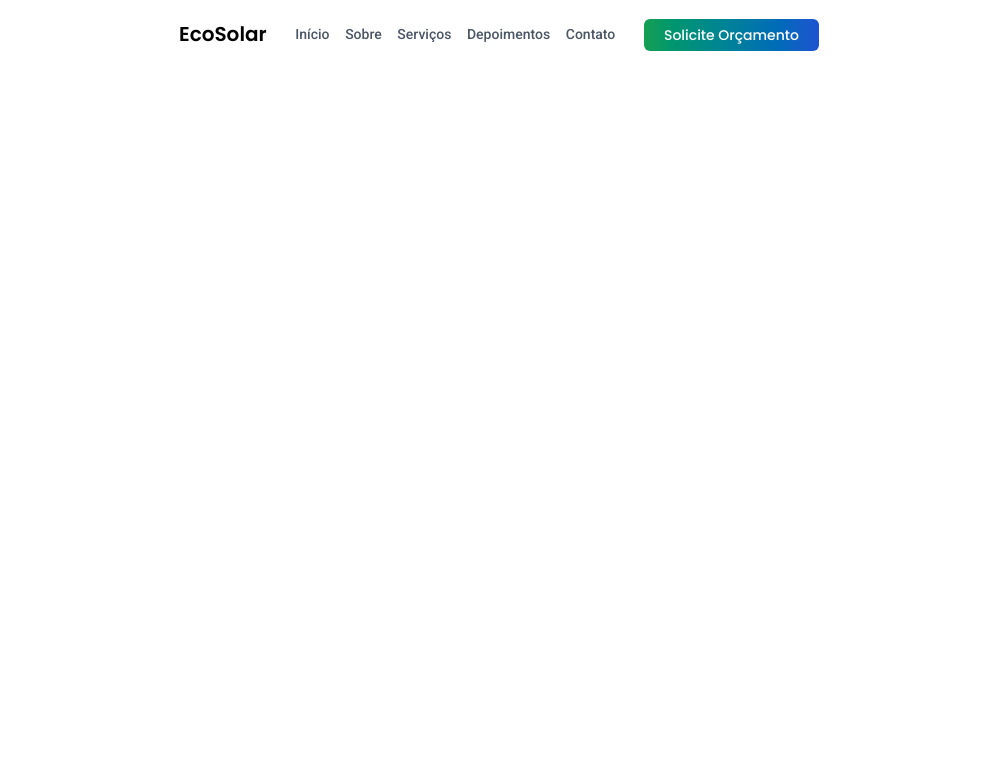
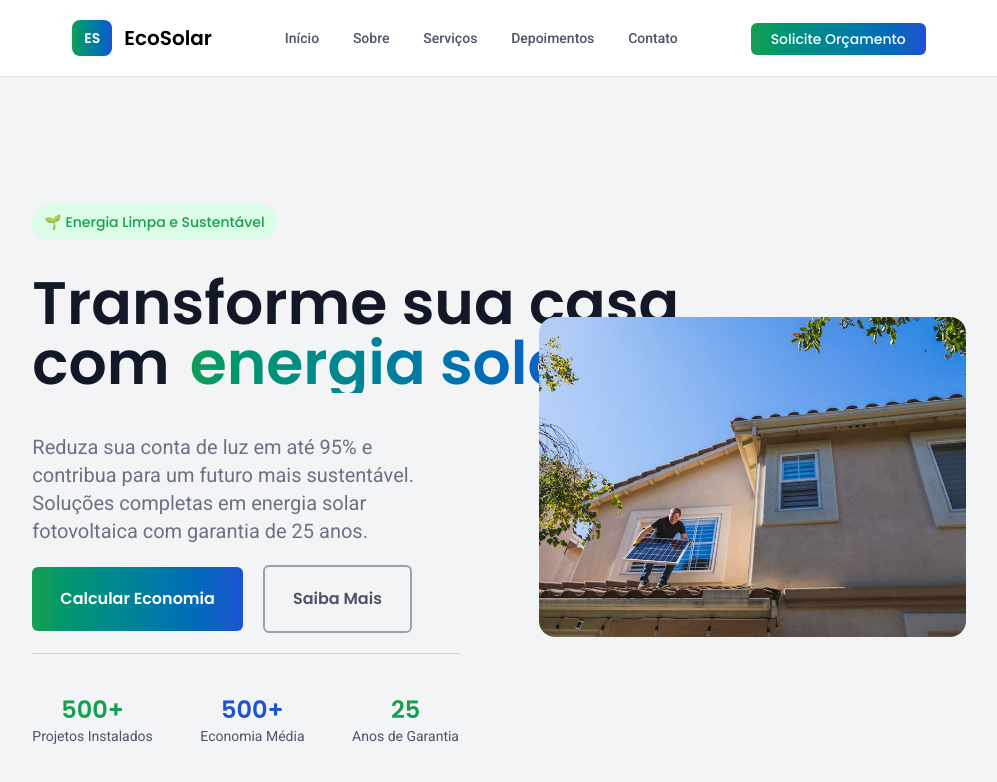
Before and after one commit to MatheusMartinsDeveloper/EcoSolar, a Next.js app: page / in a window 1280 px wide. Shown: the top 782 px of the page, without its empty margins (141-1138 px from the left). Built offline with nearby package versions, Linux system fonts and the light colour scheme.

Commit message:
feat: Ajust Header and build Hero component

```diff
--- /dev/null
+++ b/app/components/hero/Hero.tsx
@@ -0,0 +1,66 @@
+import Link from "next/link"
+import Image from "next/image"
+
+export default function Hero() {
+    return (
+        <section className="flex justify-center items-center gap-20 w-full h-screen bg-gray-100">
+            <div className="flex flex-col gap-5 w-1/3">
+                <div className="flex flex-col gap-10">
+                    <div>
+                        <span
+                            className="text-(--color-green) text-sm font-poppins bg-green-100 p-2 px-3 rounded-full"
+                        >🌱 Energia Limpa e Sustentável</span>
+                    </div>
+                    <div className="text-nowrap">
+                        <h1
+                            className="text-(--color-dark-blue) text-6xl font-poppins font-semibold"
+                        >
+                            Transforme sua casa <br /> com
+                        <span
+                            className="bg-linear-to-r from-(--color-green) to-(--color-blue) bg-clip-text text-transparent inline-block pl-5"
+                        >
+                            energia solar</span>
+                        </h1>
+                    </div>
+                    <div>
+                        <p className="text-gray-500 text-xl font-roboto font-normal">Reduza sua conta de luz em até 95% e contribua para um futuro mais sustentável.
+                        Soluções completas em energia solar fotovoltaica com garantia de 25 anos.</p>
+                    </div>
+                </div>
+                <div className="flex items-center gap-5">
+                    <Link
+                        href={""}
+                        className="text-white text-base font-poppins font-semibold bg-linear-to-r from-(--color-green) to-(--color-blue) py-5 px-7 rounded-md transition-all delay-100 hover:opacity-80"
+                    >Calcular Economia</Link>
+                    <Link
+                        href={""}
+                        className="text-gray-600 text-base font-poppins font-semibold border-2 border-gray-400 py-5 px-7 rounded-md transition-all delay-100 hover:text-(--color-green) hover:border-(--color-green)"
+                    >Saiba Mais</Link>
+                </div>
+                <div className="flex justify-between items-center w-full border-t border-gray-300 pt-10">
+                    <div className="flex flex-col items-center">
+                        <span className="text-(--color-green) text-2xl font-poppins font-semibold">500+</span>
+                        <p className="text-gray-600 text-sm font-roboto">Projetos Instalados</p>
+                    </div>
+                    <div className="flex flex-col items-center">
+                        <span className="text-(--color-blue) text-2xl font-poppins font-semibold">500+</span>
+                        <p className="text-gray-600 text-sm font-roboto">Economia Média</p>
+                    </div>
+                    <div className="flex flex-col items-center">
+                        <span className="text-(--color-green) text-2xl font-poppins font-semibold">25</span>
+                        <p className="text-gray-600 text-sm font-roboto">Anos de Garantia</p>
+                    </div>
+                </div>
+            </div>
+            <div className="w-1/3">
+                <Image
+                    src={"/eco_solar_hero.jpeg"}
+                    alt="Hero Image"
+                    width={600}
+                    height={600}
+                    className="rounded-2xl"
+                />
+            </div>
+        </section>
+    )
+}
--- a/app/components/shared/Header.tsx
+++ b/app/components/shared/Header.tsx
@@ -2,11 +2,13 @@ import Link from "next/link"
 
 export default function Header() {
     return (
-        <header className="flex justify-between items-center w-full">
-            <div>
+        <header className="flex justify-center items-center w-full py-5 border-b border-gray-200">
+            <div className="flex justify-between items-center w-2/3">
+                <div className="flex items-center gap-3">
+                    <h1 className="text-white text-sm font-poppins font-semibold bg-linear-to-r from-(--color-green) to-(--color-blue) rounded-lg py-2 px-3">ES</h1>
                     <h1 className="text-black text-xl font-poppins font-semibold">EcoSolar</h1>
                 </div>
-            <nav className="flex justify-between items-center w-1/2">
+                <nav className="flex justify-around items-center w-1/2">
                     <Link
                         href={""}
                         className="text-gray-600 text-sm font-roboto font-medium transition-all delay-100 hover:text-(--color-green)"
@@ -34,6 +36,7 @@ export default function Header() {
                         className="text-white text-sm font-poppins font-thin bg-linear-to-r from-(--color-green) to-(--color-blue) rounded-md py-1.5 px-5 transition-all delay-100 hover:opacity-80"
                     >Solicite Orçamento</Link>
                 </div>
+            </div>
         </header>
     )
 }
--- a/app/globals.css
+++ b/app/globals.css
@@ -5,7 +5,10 @@
   --foreground: #171717;
   --background-gray: #F3F8FF;
   --color-green: #169F51;
+  --color-green-text: #166534;
+  --color-green-background: #DCFCE7;
   --color-blue: #1D52D1;
+  --color-dark-blue: #111827;
 }
 
 @layer utilities {
--- a/app/layout.tsx
+++ b/app/layout.tsx
@@ -24,7 +24,7 @@ export default function RootLayout({
 }>) {
   return (
     <html lang="en" className={`${poppins.variable} ${roboto.variable}`}>
-      <body className="flex justify-center w-full">
+      <body>
         {children}
       </body>
     </html>
--- a/app/page.tsx
+++ b/app/page.tsx
@@ -1,9 +1,11 @@
 import Header from "./components/shared/Header";
+import Hero from "./components/hero/Hero";
 
 export default function Home() {
   return (
-    <div className="w-1/2 py-5">
-        <Header />
+    <div className="flex flex-col justify-center items-center w-full">
+      <Header />
+      <Hero />
     </div>
   );
 }
```
Also changed, not shown: public/eco_solar_hero.jpeg (added). Lines whose indentation alone changed are shown as unchanged.
